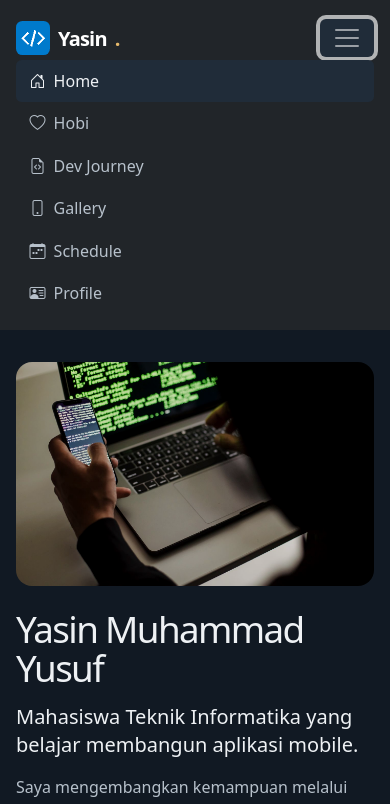
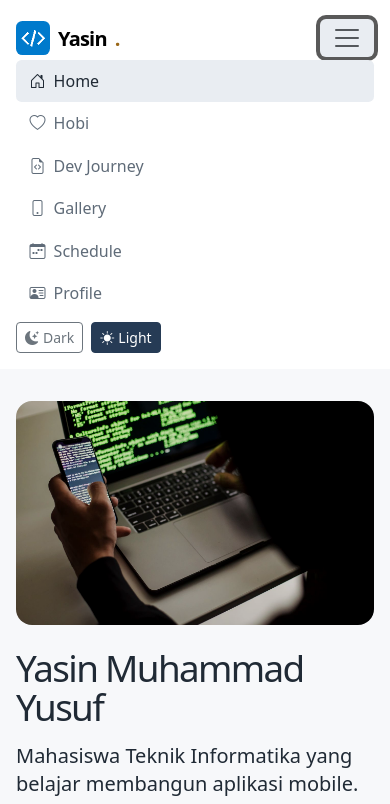
Before and after one commit to Mr-Javkuds/TUGAS_PBW, a plain HTML site: page index.html in a window 390 px wide. Both pictures are taken after a click on the button 347 px from the left and 38 px from the top of the page. Shown: the top 804 px of the page. Drawn offline with nearby package versions, Linux system fonts and the light colour scheme; a web font is replaced by a local one.

Commit message:
menambahkan Tanggal dan jam, button Scroll to Top, dan button tema gelap terang

```diff
--- a/index.html
+++ b/index.html
@@ -1,5 +1,5 @@
 <!doctype html>
-<html lang="id" data-bs-theme="dark">
+<html lang="id" data-bs-theme="light">
 
 <head>
   <meta charset="utf-8" />
@@ -32,7 +32,7 @@
         <span class="navbar-toggler-icon"></span>
       </button>
       <div class="collapse navbar-collapse" id="mainNav">
-        <ul class="navbar-nav ms-auto gap-lg-3">
+        <ul class="navbar-nav ms-auto gap-lg-3 align-items-lg-center">
           <li class="nav-item">
             <a class="nav-link link-secondary" href="#hero"><i class="bi bi-house-door me-2"
                 aria-hidden="true"></i>Home</a>
@@ -56,6 +56,16 @@
           <li class="nav-item">
             <a class="nav-link link-secondary" href="#profile"><i class="bi bi-person-vcard me-2"
                 aria-hidden="true"></i>Profile</a>
+          </li>
+          <li class="nav-item d-flex gap-2 mt-2 mt-lg-0" aria-label="Pilihan tema">
+            <button class="btn btn-outline-secondary btn-sm theme-button" type="button" data-theme="dark"
+              aria-pressed="false" aria-label="Ganti ke tema gelap">
+              <i class="bi bi-moon-stars-fill me-1" aria-hidden="true"></i>Dark
+            </button>
+            <button class="btn btn-outline-secondary btn-sm theme-button" type="button" data-theme="light"
+              aria-pressed="true" aria-label="Ganti ke tema terang">
+              <i class="bi bi-sun-fill me-1" aria-hidden="true"></i>Light
+            </button>
           </li>
         </ul>
       </div>
@@ -544,10 +554,15 @@
   <div class="editor-status bg-primary text-white py-1" aria-label="Status halaman">
     <div class="container d-flex flex-wrap justify-content-between gap-2">
       <span><i class="bi bi-git me-2" aria-hidden="true"></i>main
-        <span class="ms-3">Build · Test · Ship</span></span><span>Flutter <span class="mx-2">Dart</span> Android
+        <span class="ms-3">Build · Test · Ship</span></span><time id="currentDateTime" class="mx-auto"
+        aria-live="off"></time><span>Flutter <span class="mx-2">Dart</span> Android
         Development</span>
     </div>
   </div>
+  <button id="scrollToTop" class="btn btn-primary scroll-to-top" type="button" aria-label="Kembali ke atas"
+    title="Scroll to Top">
+    <i class="bi bi-arrow-up" aria-hidden="true"></i>
+  </button>
 
   <script src="https://cdn.jsdelivr.net/npm/bootstrap@5.3.8/dist/js/bootstrap.bundle.min.js"></script>
   <script src="script.js"></script>
--- a/script.js
+++ b/script.js
@@ -22,6 +22,20 @@ if ("IntersectionObserver" in window) {
 }
 
 const menu = document.getElementById("mainNav");
+const themeButtons = document.querySelectorAll("[data-theme]");
+
+function setTheme(theme) {
+  document.documentElement.setAttribute("data-bs-theme", theme);
+  themeButtons.forEach((button) => {
+    button.setAttribute("aria-pressed", String(button.dataset.theme === theme));
+  });
+}
+
+setTheme(document.documentElement.getAttribute("data-bs-theme") || "light");
+
+themeButtons.forEach((button) => {
+  button.addEventListener("click", () => setTheme(button.dataset.theme));
+});
 
 function markActive(id) {
   navLinks.forEach((link) => {
@@ -55,3 +69,30 @@ if ("IntersectionObserver" in window) {
   );
   document.querySelectorAll("main > section").forEach((section) => observer.observe(section));
 }
+
+const dateTime = document.getElementById("currentDateTime");
+
+function updateDateTime() {
+  dateTime.dateTime = new Date().toISOString();
+  dateTime.textContent = new Intl.DateTimeFormat("id-ID", {
+    dateStyle: "full",
+    timeStyle: "medium",
+    timeZone: "Asia/Jakarta",
+  }).format(new Date());
+}
+
+updateDateTime();
+window.setInterval(updateDateTime, 1000);
+
+const scrollToTopButton = document.getElementById("scrollToTop");
+
+function updateScrollToTopVisibility() {
+  scrollToTopButton.classList.toggle("is-visible", window.scrollY > 300);
+}
+
+window.addEventListener("scroll", updateScrollToTopVisibility, { passive: true });
+updateScrollToTopVisibility();
+
+scrollToTopButton.addEventListener("click", () => {
+  window.scrollTo({ top: 0, behavior: "smooth" });
+});
--- a/style.css
+++ b/style.css
@@ -1,5 +1,6 @@
 /* TEMA GLOBAL */
-:root {
+:root,
+:root[data-bs-theme="dark"] {
   color-scheme: dark;
   --page: #111923;
   --panel: #19232f;
@@ -7,19 +8,40 @@
   --ink: #eef1f4;
   --muted: #b7c1cb;
   --accent: #e6b96b;
+  --nav-bg: #111923;
+  --footer-bg: #0d141c;
+  --schedule-header-bg: #202c39;
+  --schedule-border: #39434d;
+}
+
+:root[data-bs-theme="light"] {
+  color-scheme: light;
+  --page: #f7f8fa;
+  --panel: #fff;
+  --panel-raised: #e9edf2;
+  --ink: #202a35;
+  --muted: #5f6b78;
+  --accent: #9a6717;
+  --nav-bg: #fff;
+  --footer-bg: #edf0f4;
+  --schedule-header-bg: #e9edf2;
+  --schedule-border: #d3dbe4;
+}
+
+:root {
   --bs-body-bg: var(--page);
   --bs-body-color: var(--ink);
   --bs-secondary-color: var(--muted);
   --bs-primary: var(--accent);
-  --bs-link-color: #f2cb82;
-  --bs-link-hover-color: #ffe0a1;
+  --bs-link-color: var(--accent);
+  --bs-link-hover-color: color-mix(in srgb, var(--accent), var(--ink) 25%);
 }
 
 html { scroll-behavior: smooth; scroll-padding-top: 5rem; }
 body { background: var(--page); color: var(--ink); font-family: Switzer, system-ui, -apple-system, "Segoe UI", sans-serif; line-height: 1.65; }
 section { padding-block: clamp(4rem, 8vw, 7rem) !important; }
 /* NAVBAR */
-.navbar { background: #111923; }
+.navbar { background: var(--nav-bg); }
 .navbar-toggler { border: 0; background: var(--panel-raised); }
 .navbar-brand { letter-spacing: -.04em; }
 .navbar-brand img { border-radius: .4rem; }
@@ -28,7 +50,9 @@ section { padding-block: clamp(4rem, 8vw, 7rem) !important; }
 .nav-link.active { border-radius: .35rem; background: var(--panel-raised); }
 .brand-dot, .heading-dot { color: var(--accent); }
 .content-width { max-width: 40rem; }
-.btn-primary { --bs-btn-bg: var(--accent); --bs-btn-border-color: var(--accent); --bs-btn-color: #1a1b1c; --bs-btn-hover-bg: #f1cc83; --bs-btn-hover-border-color: #f1cc83; --bs-btn-hover-color: #1a1b1c; }
+.btn-primary { --bs-btn-bg: var(--accent); --bs-btn-border-color: var(--accent); --bs-btn-color: #fff; --bs-btn-hover-bg: color-mix(in srgb, var(--accent), #000 12%); --bs-btn-hover-border-color: color-mix(in srgb, var(--accent), #000 12%); --bs-btn-hover-color: #fff; }
+.theme-button[aria-pressed="true"] { --bs-btn-color: #fff; --bs-btn-bg: #263b55; --bs-btn-border-color: #263b55; --bs-btn-hover-color: #fff; --bs-btn-hover-bg: #1d3048; --bs-btn-hover-border-color: #1d3048; }
+:root[data-bs-theme="dark"] .theme-button[aria-pressed="true"] { --bs-btn-color: #1a1b1c; --bs-btn-bg: var(--accent); --bs-btn-border-color: var(--accent); --bs-btn-hover-color: #1a1b1c; --bs-btn-hover-bg: #f1cc83; --bs-btn-hover-border-color: #f1cc83; }
 
 /* HOME */
 #hero { padding-block: clamp(3rem, 7vw, 6rem) !important; }
@@ -76,9 +100,11 @@ section { padding-block: clamp(4rem, 8vw, 7rem) !important; }
 .journal-carousel .carousel-indicators .active { background-color: var(--accent); opacity: 1; }
 
 /* FOOTER DAN ANIMASI */
-footer.bg-body { border-color: #39434d !important; background: #0d141c !important; }
+footer.bg-body { border-color: var(--schedule-border) !important; background: var(--footer-bg) !important; }
 footer a { text-decoration: none; }
 .editor-status { font-size: .82rem; letter-spacing: .09em; }
+.scroll-to-top { position: fixed; right: 1.5rem; bottom: 1.5rem; z-index: 1030; display: none; width: 3rem; height: 3rem; border-radius: 50%; box-shadow: 0 .25rem .75rem rgb(0 0 0 / 20%); }
+.scroll-to-top.is-visible { display: inline-flex; align-items: center; justify-content: center; }
 .skip-link:focus { position: fixed; z-index: 2000; top: .5rem; left: .5rem; padding: .75rem; background: #fff; color: #111; }
 .reveal-on-scroll { transform: translateY(14px); opacity: 0; transition: opacity .55s ease, transform .55s ease; }
 .reveal-on-scroll.is-visible { transform: translateY(0); opacity: 1; }
@@ -109,17 +135,17 @@ footer a { text-decoration: none; }
 #schedule .schedule-intro { color: var(--muted); }
 #schedule .schedule-summary { font-size: 1rem; }
 #schedule .schedule-timezone { color: var(--ink); font-size: .9rem; }
-#schedule .schedule-day-card { min-height: 20.5rem; overflow: hidden; border: 1px solid #e6b96b; border-radius: .35rem; background: #111923; }
-#schedule .schedule-day-header { display: flex; align-items: center; justify-content: space-between; gap: .75rem; min-height: 2.8rem; padding: .7rem .9rem; border: 0; background: #212529 !important; color: #e6b96b !important; }
+#schedule .schedule-day-card { min-height: 20.5rem; overflow: hidden; border: 1px solid var(--schedule-border); border-radius: .35rem; background: var(--panel); }
+#schedule .schedule-day-header { display: flex; align-items: center; justify-content: space-between; gap: .75rem; min-height: 2.8rem; padding: .7rem .9rem; border: 0; background: var(--schedule-header-bg) !important; color: var(--accent) !important; }
 #schedule .schedule-day-header h3 { margin: 0; font-size: 1.05rem; font-weight: 650; }
 #schedule .schedule-day-header span { font-size: .8rem; }
 #schedule .schedule-day-card .card-body { padding: 1.15rem .9rem; }
 #schedule .schedule-sessions li + li { margin-top: 1.05rem; padding-top: 1.05rem; }
-#schedule .schedule-time { display: block; margin-bottom: .35rem; color: #e6b96b; font-size: .88rem; font-weight: 650; font-variant-numeric: tabular-nums; }
+#schedule .schedule-time { display: block; margin-bottom: .35rem; color: var(--accent); font-size: .88rem; font-weight: 650; font-variant-numeric: tabular-nums; }
 #schedule .schedule-sessions h4 { margin: 0; color: var(--ink); font-size: .98rem; font-weight: 550; line-height: 1.35; }
 #schedule .schedule-sessions p { margin: .3rem 0 0; color: var(--muted); font-size: .85rem; }
 #schedule .schedule-rest { display: flex; flex-direction: column; align-items: center; justify-content: center; text-align: center; }
-#schedule .schedule-rest i { margin-bottom: .7rem; color: #e6b96b; font-size: 1.8rem; line-height: 1; }
+#schedule .schedule-rest i { margin-bottom: .7rem; color: var(--accent); font-size: 1.8rem; line-height: 1; }
 #schedule .schedule-rest h4 { margin: 0; color: var(--ink); font-size: .98rem; font-weight: 600; }
 #schedule .schedule-rest p { max-width: 17rem; margin: .75rem 0 0; color: var(--muted); font-size: .88rem; }
 @media (max-width: 767.98px) {
```
